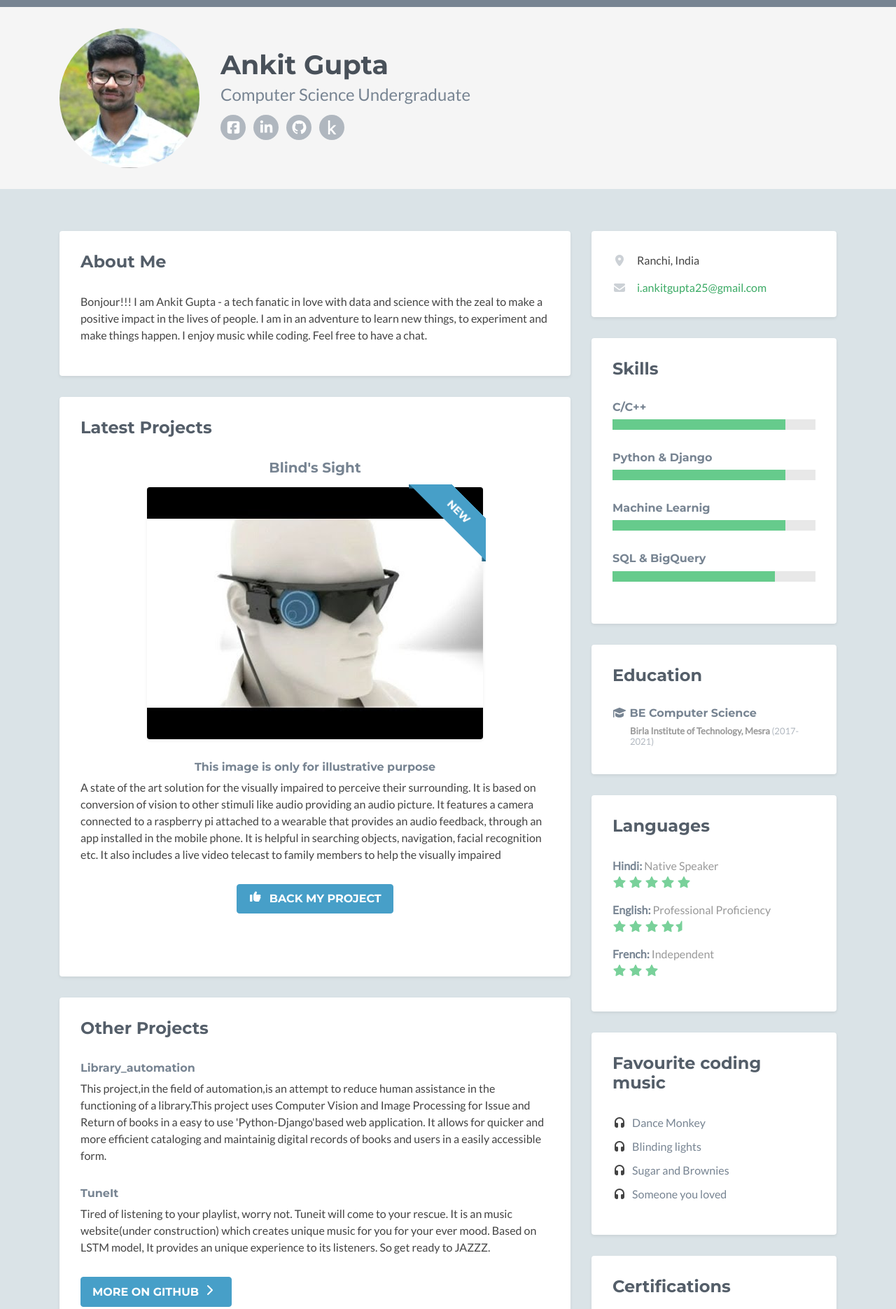
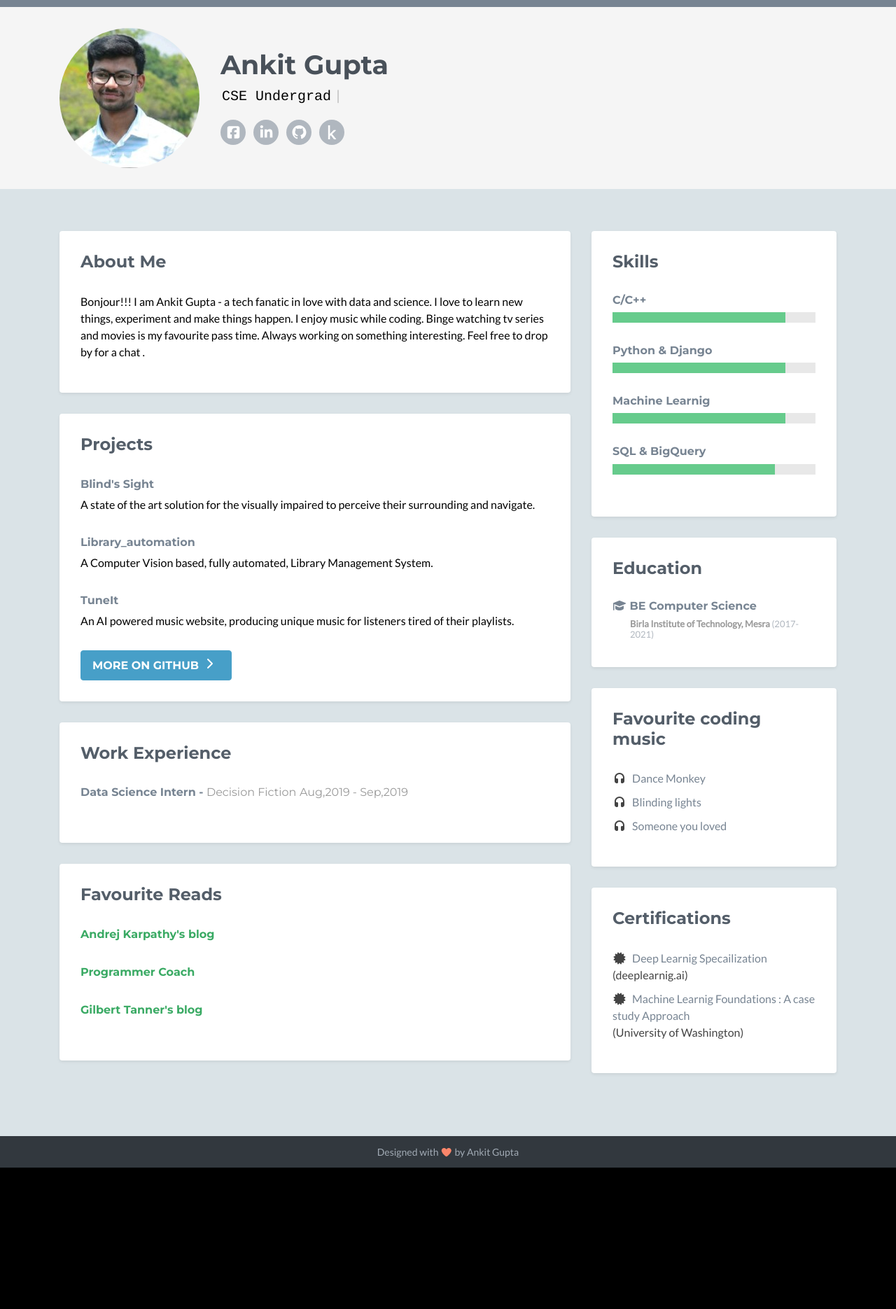
Before and after one commit to i-ankit25/i-ankit25.github.io, a plain HTML site: page index.html in a window 1280 px wide. Shown: the top 1870 px of the page at 70% size. After the commit the page ends 1668 px from the top, so only its background shows below. Drawn offline with Linux system fonts and the light colour scheme; no server answers; some icons are missing.

Commit message:
initial edits

```diff
--- a/assets/css/styles.css
+++ b/assets/css/styles.css
@@ -13,6 +13,28 @@ body {
   font-size: 16px;
   -webkit-font-smoothing: antialiased;
   -moz-osx-font-smoothing: grayscale;
+}
+@import 'https://fonts.googleapis.com/css?family=Roboto';
+html {
+	background-color: #000;
+}
+a, p {
+	color: #000;
+}
+.blink {
+  animation: blink 0.4s infinite;
+}
+@keyframes blink{
+  to { opacity: .0; }
+}
+.flex {
+	display: flex;
+}
+.header-sub-title {
+  color: #000;
+  font-family: "Courier";
+  font-size: 20px;
+  padding: 0.1em;
 }
 
 h1, h2, h3, h4, h5, h6 {
--- a/assets/js/main.js
+++ b/assets/js/main.js
@@ -62,12 +62,45 @@ jQuery(document).ready(function($) {
         }
     );
 
-    /* Github Calendar - https://github.com/IonicaBizau/github-calendar */
-    new GitHubCalendar("#github-graph", "IonicaBizau");
-
-
-    /* Github Activity Feed - https://github.com/caseyscarborough/github-activity */
-    GitHubActivity.feed({ username: "mdo", selector: "#ghfeed" });
-
 
 });
+
+const words = ["CSE Undergrad", "Tech Enthusiast","Binge Watcher","Adventure Lover","Coffee + Music --> Code"];
+let i = 0;
+let timer;
+
+function typingEffect() {
+	let word = words[i].split("");
+	var loopTyping = function() {
+		if (word.length > 0) {
+			document.getElementById('word').innerHTML += word.shift();
+		} else {
+			deletingEffect();
+			return false;
+		};
+		timer = setTimeout(loopTyping, 400);
+	};
+	loopTyping();
+};
+
+function deletingEffect() {
+	let word = words[i].split("");
+	var loopDeleting = function() {
+		if (word.length > 0) {
+			word.pop();
+			document.getElementById('word').innerHTML = word.join("");
+		} else {
+			if (words.length > (i + 1)) {
+				i++;
+			} else {
+				i = 0;
+			};
+			typingEffect();
+			return false;
+		};
+		timer = setTimeout(loopDeleting, 200);
+	};
+	loopDeleting();
+};
+
+typingEffect();
--- a/index.html
+++ b/index.html
@@ -37,12 +37,13 @@
             <img class="profile-image img-fluid float-left rounded-circle" src="assets/images/profile.jpeg" alt="profile image" />
             <div class="profile-content float-left">
                 <h1 class="name">Ankit Gupta</h1>
-                <h2 class="desc">Computer Science Undergraduate</h2>
+                <div class="flex">
+                    <p class="header-sub-title" id="word"></p><p class="header-sub-title blink">|</p>
+                </div>
                 <ul class="social list-inline">
                     <li class="list-inline-item"><a href="https://www.facebook.com/Ankit275gupta"><i class="fab fa-facebook-square"></i></a></li>
                     <li class="list-inline-item"><a href="https://www.linkedin.com/in/i-ankit25/"><i class="fab fa-linkedin-in"></i></a></li>
                     <li class="list-inline-item"><a href="https://github.com/i-ankit25"><i class="fab fa-github"></i></a></li>
-
                     <li class="list-inline-item"><a href="https://www.kaggle.com/ankit275"><i class="fab fa-kaggle"></i></a></li>
                 </ul>
             </div><!--//profile-->
@@ -57,49 +58,25 @@
                     <div class="section-inner shadow-sm rounded">
                         <h2 class="heading">About Me</h2>
                         <div class="content">
-                            <p>Bonjour!!! I am Ankit Gupta - a tech fanatic in love with data and science with the zeal to make a positive impact in the lives of people. I am in an adventure to learn new things, to experiment and make things happen. I enjoy music while coding. Feel free to have a chat.  </p>
-
+                            <p>Bonjour!!! I am Ankit Gupta - a tech fanatic in love with data and science. I love to learn new things, experiment and make things happen. I enjoy music while coding. Binge watching tv series and movies is my favourite pass time. Always working on something interesting. Feel free to drop by for a chat .  </p>
                         </div><!--//content-->
                     </div><!--//section-inner-->
                 </section><!--//section-->
-
-               <section class="latest section">
-                    <div class="section-inner shadow-sm rounded">
-                        <h2 class="heading">Latest Projects</h2>
-                        <div class="content">
-
-                            <div class="item featured text-center">
-                                <h2 class="title mb-3"><a href="" target="_blank">Blind's Sight </a></h3>
-                                <div class="featured-image has-ribbon">
-                                    <img class="img-fluid project-image rounded shadow-sm" src="assets/images/projects/project-featured.jpg" alt="project name" />
-                                    <div class="text-block"><h6>This image is only for illustrative purpose</h4></div>
-                                    <div class="ribbon">
-                                        <div class="text">New</div>
-                                    </div>
-                                </div>
-
-
-
-                                <div class="desc text-left">
-                                    <p>A state of the art solution for the visually impaired to perceive their surrounding. It is based on conversion of vision to other stimuli like audio providing an audio picture. It features a camera connected to a raspberry pi attached to a wearable that provides an audio feedback, through an app installed in the mobile phone. It is helpful in searching objects, navigation, facial recognition etc. It also includes a live video telecast to family members to help the visually impaired </p>
-                                </div><!--//desc-->
-                                <a class="btn btn-cta-secondary" href="https://github.com/i-ankit25/NZEC" target="_blank"><i class="fas fa-thumbs-up"></i> Back my project</a>
-                            </div><!--//item-->
-                        </div><!--//content-->
-                    </div><!--//section-inner-->
-                </section><!--//section-->
-
                 <section class="projects section">
                     <div class="section-inner shadow-sm rounded">
-                        <h2 class="heading">Other Projects</h2>
+                        <h2 class="heading">Projects</h2>
                         <div class="content">
                             <div class="item">
+                                <h3 class="title"><a href="https://github.com/i-ankit25/NZEC">Blind's Sight</a> </h3>
+                                <p class="summary">A state of the art solution for the visually impaired to perceive their surrounding and navigate.</p></p>
+                            </div><!--//item-->
+                            <div class="item">
                                 <h3 class="title"><a href="https://github.com/i-ankit25/Library_automation">Library_automation</a> </h3>
-                                <p class="summary">This project,in the field of automation,is an attempt to reduce human assistance in the functioning of a library.This project uses Computer Vision and Image Processing for Issue and Return of books in a easy to use 'Python-Django'based web application. It allows for quicker and more efficient cataloging and maintainig digital records of books and users in a easily accessible form.</p>
+                                <p class="summary">A Computer Vision based, fully automated, Library Management System. </p>
                             </div><!--//item-->
                             <div class="item">
                                 <h3 class="title"><a href="#" >TuneIt</a></h3>
-                                <p class="summary">Tired of listening to your playlist, worry not. Tuneit will come to your rescue. It is an music website(under construction) which creates unique music for you for your ever mood. Based on LSTM model, It provides an unique experience to its listeners. So get ready to JAZZZ. </p>
+                                <p class="summary">An AI powered music website, producing unique music for listeners tired of their playlists.</p>
                             </div><!--//item-->
 
                             <a class="btn btn-cta-secondary" href="https://github.com/i-ankit25/">More on GitHub <i class="fas fa-chevron-right pt-1"></i></a>
@@ -119,27 +96,34 @@
                         </div><!--//content-->
                     </div><!--//section-inner-->
                 </section><!--//section-->
+
+
+                <section class="experience section">
+                    <div class="section-inner shadow-sm rounded">
+                        <h2 class="heading">Favourite Reads</h2>
+                        <div class="content">
+                            <div class="item">
+                                <h3 class="title"><a href="http://karpathy.github.io/">Andrej Karpathy's blog</a></h3>
+                            </div><!--//item-->
+                            <div class="content">
+                                <div class="item">
+                                    <h3 class="title"><a href="https://www.programmercoach.com/">Programmer Coach</a></h3>
+                                </div><!--//item-->
+                                <div class="content">
+                                    <div class="item">
+                                        <h3 class="title"><a href="https://gilberttanner.com/">Gilbert Tanner's blog</a></h3>
+                                    </div><!--//item-->
+                        </div><!--//content-->
+                    </div><!--//section-inner-->
+                </section><!--//section-->
+
             </div><!--//primary-->
             <div class="secondary col-lg-4 col-12">
-                 <aside class="info aside section">
-                    <div class="section-inner shadow-sm rounded">
-                        <h2 class="heading sr-only">Basic Information</h2>
-                        <div class="content">
-                            <ul class="list-unstyled">
-                                <li><i class="fas fa-map-marker-alt"></i><span class="sr-only">Location:</span>Ranchi, India</li>
-                                <li><i class="fas fa-envelope"></i><span class="sr-only">Email:</span><a href="#">i.ankitgupta25@gmail.com</a></li>
-                            </ul>
-                        </div><!--//content-->
-                    </div><!--//section-inner-->
-                </aside><!--//aside-->
-
                 <aside class="skills aside section">
                     <div class="section-inner shadow-sm rounded">
                         <h2 class="heading">Skills</h2>
                         <div class="content">
                             <p class="intro">
-
-
                             <div class="skillset">
                                 <div class="item">
                                     <h3 class="level-title"> C/C++<span class="level-label" data-toggle="tooltip" data-placement="left" data-animation="true" ></span></h3>
@@ -189,28 +173,6 @@
                     </div><!--//section-inner-->
                 </aside><!--//section-->
 
-                <aside class="languages aside section">
-                    <div class="section-inner shadow-sm rounded">
-                        <h2 class="heading">Languages</h2>
-                        <div class="content">
-                            <ul class="list-unstyled">
-                                <li class="item">
-                                    <span class="title"><strong>Hindi:</strong></span>
-                                    <span class="level">Native Speaker <br class="visible-xs"/><i class="fas fa-star"></i> <i class="fas fa-star"></i> <i class="fas fa-star"></i> <i class="fas fa-star"></i> <i class="fas fa-star"></i> </span>
-                                </li><!--//item-->
-                                <li class="item">
-                                    <span class="title"><strong>English:</strong></span>
-                                    <span class="level">Professional Proficiency <br class="visible-sm visible-xs"/><i class="fas fa-star"></i> <i class="fas fa-star"></i> <i class="fas fa-star"></i> <i class="fas fa-star"></i><i class="fas fa-star-half"></i></span>
-                                </li><!--//item-->
-                                <li class="item">
-                                    <span class="title"><strong>French:</strong></span>
-                                    <span class="level">Independent <br class="visible-sm visible-xs"/><i class="fas fa-star"></i> <i class="fas fa-star"></i> <i class="fas fa-star"></i> </span>
-                                </li><!--//item-->
-                            </ul>
-                        </div><!--//content-->
-                    </div><!--//section-inner-->
-                </aside><!--//section-->
-
 
                 <aside class="list music aside section">
                     <div class="section-inner shadow-sm rounded">
@@ -219,7 +181,6 @@
                             <ul class="list-unstyled">
                                 <li><i class="fas fa-headphones"></i> <a href="#">Dance Monkey</a></li>
                                 <li><i class="fas fa-headphones"></i> <a href="#">Blinding lights</a></li>
-                                <li><i class="fas fa-headphones"></i> <a href="#">Sugar and Brownies</a></li>
                                 <li><i class="fas fa-headphones"></i> <a href="#">Someone you loved</a></li>
                             </ul>
                         </div><!--//content-->
```
